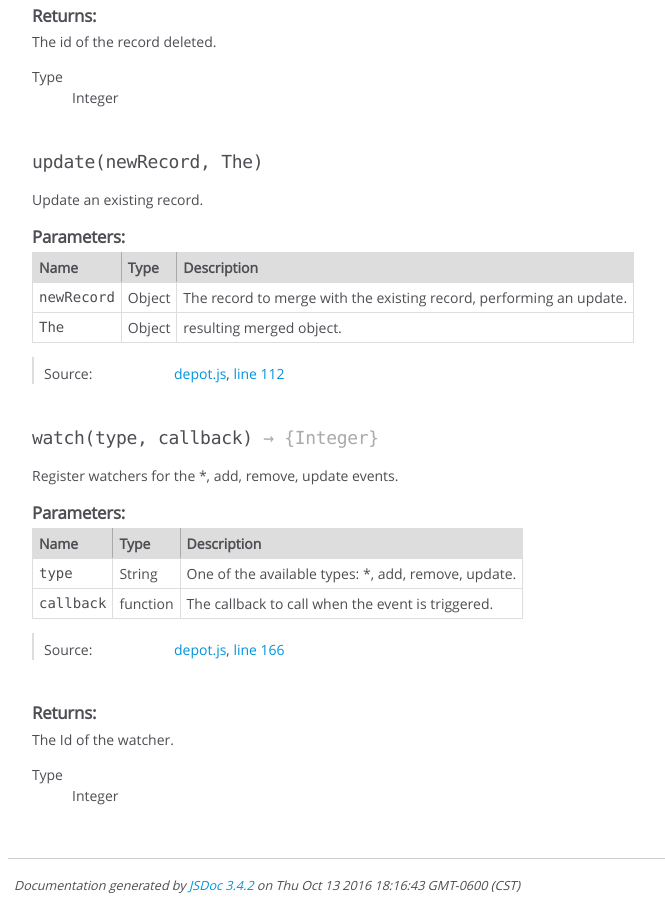
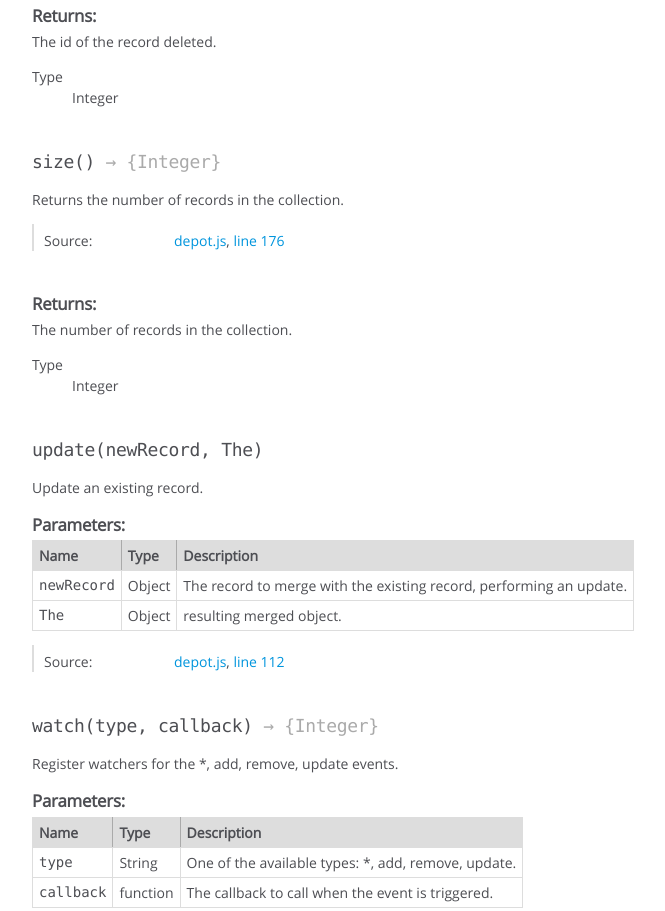
Before and after one commit to depotjs/depotjs.github.io, a website: page Collection.html in a window 1280 px wide. Shown: the part 2802-3713 px from the top of the page, without its empty margins (0-665 px from the left). Drawn offline with Linux system fonts and the light colour scheme.

Commit message:
Updated docs.

```diff
--- a/Collection.html
+++ b/Collection.html
@@ -1024,6 +1024,110 @@
 
 
 
+    <h4 class="name" id="size"><span class="type-signature"></span>size<span class="signature">()</span><span class="type-signature"> &rarr; {Integer}</span></h4>
+
+
+
+
+
+<div class="description">
+    Returns the number of records in the collection.
+</div>
+
+
+
+
+
+
+
+
+
+
+
+
+
+<dl class="details">
+
+
+
+
+
+
+
+
+
+
+
+
+
+
+
+
+
+
+
+
+
+
+
+
+
+
+    <dt class="tag-source">Source:</dt>
+    <dd class="tag-source"><ul class="dummy"><li>
+        <a href="depot.js.html">depot.js</a>, <a href="depot.js.html#line176">line 176</a>
+    </li></ul></dd>
+
+
+
+
+
+
+
+</dl>
+
+
+
+
+
+
+
+
+
+
+
+
+
+<h5>Returns:</h5>
+
+
+<div class="param-desc">
+    The number of records in the collection.
+</div>
+
+
+
+<dl>
+    <dt>
+        Type
+    </dt>
+    <dd>
+
+<span class="param-type">Integer</span>
+
+
+    </dd>
+</dl>
+
+
+
+
+
+
+
+
+
+
     <h4 class="name" id="update"><span class="type-signature"></span>update<span class="signature">(newRecord, The)</span><span class="type-signature"></span></h4>
 
 
@@ -1373,7 +1477,7 @@
 <br class="clear">
 
 <footer>
-    Documentation generated by <a href="https://github.com/jsdoc3/jsdoc">JSDoc 3.4.2</a> on Thu Oct 13 2016 18:16:43 GMT-0600 (CST)
+    Documentation generated by <a href="https://github.com/jsdoc3/jsdoc">JSDoc 3.4.2</a> on Thu Oct 13 2016 20:16:49 GMT-0600 (CST)
 </footer>
 
 <script> prettyPrint(); </script>
```
Also changed, not shown: Depot.html (+1 -1 lines), depot.js.html (+8 -1 lines), global.html (+1 -1 lines), index.html (+3 -2 lines), module-Depot_Collection.html (+4 -4 lines).
